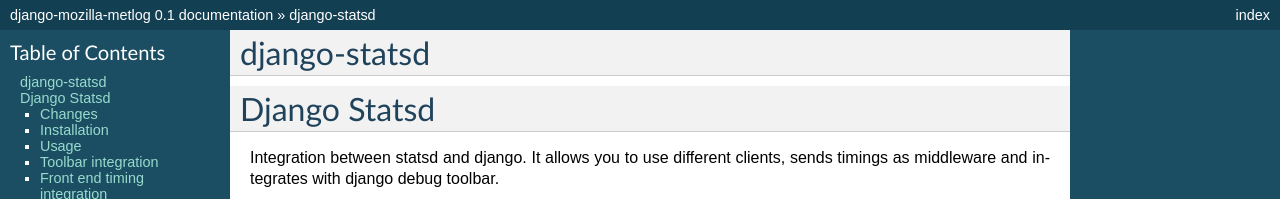
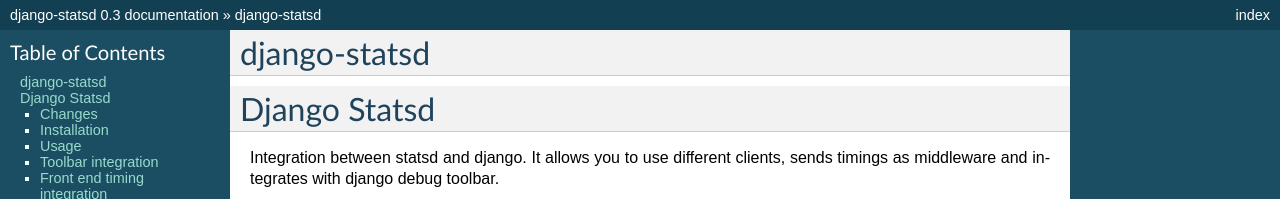
Before and after one commit to django-statsd/django-statsd, a Sphinx documentation site: the page built from docs/index.rst, in a window 1280 px wide and 900 px high. Shown: the top 199 px of the window. Built offline with Sphinx 7.4.7, drawn with Linux system fonts in a browser that asks for light colours; some of the changed text lies outside the part shown.

Commit message:
Revert "fixed versioning on the sphinx docs and renamed references of"
This reverts commit 6639c182dec81e167f7d2e27024ae971d18fa4d7.

```diff
--- a/docs/conf.py
+++ b/docs/conf.py
@@ -1,6 +1,6 @@
 # -*- coding: utf-8 -*-
 #
-# django-mozilla-metlog documentation build configuration file, created by
+# django-statsd documentation build configuration file, created by
 # sphinx-quickstart on Fri Apr 27 17:30:33 2012.
 #
 # This file is execfile()d with the current directory set to its containing dir.
@@ -40,7 +40,7 @@ source_suffix = '.rst'
 master_doc = 'index'
 
 # General information about the project.
-project = u'django-mozilla-metlog'
+project = u'django-statsd'
 copyright = u'2012, Andy McKay'
 
 # The version info for the project you're documenting, acts as replacement for
@@ -48,9 +48,9 @@ copyright = u'2012, Andy McKay'
 # built documents.
 #
 # The short X.Y version.
-version = '0.1'
+version = '0.3'
 # The full version, including alpha/beta/rc tags.
-release = '0.1'
+release = '0.3'
 
 # The language for content autogenerated by Sphinx. Refer to documentation
 # for a list of supported languages.
@@ -164,7 +164,7 @@ html_static_path = ['_static']
 #html_file_suffix = None
 
 # Output file base name for HTML help builder.
-htmlhelp_basename = 'django-mozilla-metlogdoc'
+htmlhelp_basename = 'django-statsddoc'
 
 
 # -- Options for LaTeX output --------------------------------------------------
@@ -183,7 +183,7 @@ latex_elements = {
 # Grouping the document tree into LaTeX files. List of tuples
 # (source start file, target name, title, author, documentclass [howto/manual]).
 latex_documents = [
-  ('index', 'django-mozilla-metlog.tex', u'django-mozilla-metlog Documentation',
+  ('index', 'django-statsd.tex', u'django-statsd Documentation',
    u'Andy McKay', 'manual'),
 ]
 
@@ -213,7 +213,7 @@ latex_documents = [
 # One entry per manual page. List of tuples
 # (source start file, name, description, authors, manual section).
 man_pages = [
-    ('index', 'django-mozilla-metlog', u'django-mozilla-metlog Documentation',
+    ('index', 'django-statsd', u'django-statsd Documentation',
      [u'Andy McKay'], 1)
 ]
 
@@ -227,8 +227,8 @@ man_pages = [
 # (source start file, target name, title, author,
 #  dir menu entry, description, category)
 texinfo_documents = [
-  ('index', 'django-mozilla-metlog', u'django-mozilla-metlog Documentation', u'Andy McKay',
-   'django-mozilla-metlog', 'One line description of project.', 'Miscellaneous'),
+  ('index', 'django-statsd', u'django-statsd Documentation', u'Andy McKay',
+   'django-statsd', 'One line description of project.', 'Miscellaneous'),
 ]
 
 # Documents to append as an appendix to all manuals.
```
